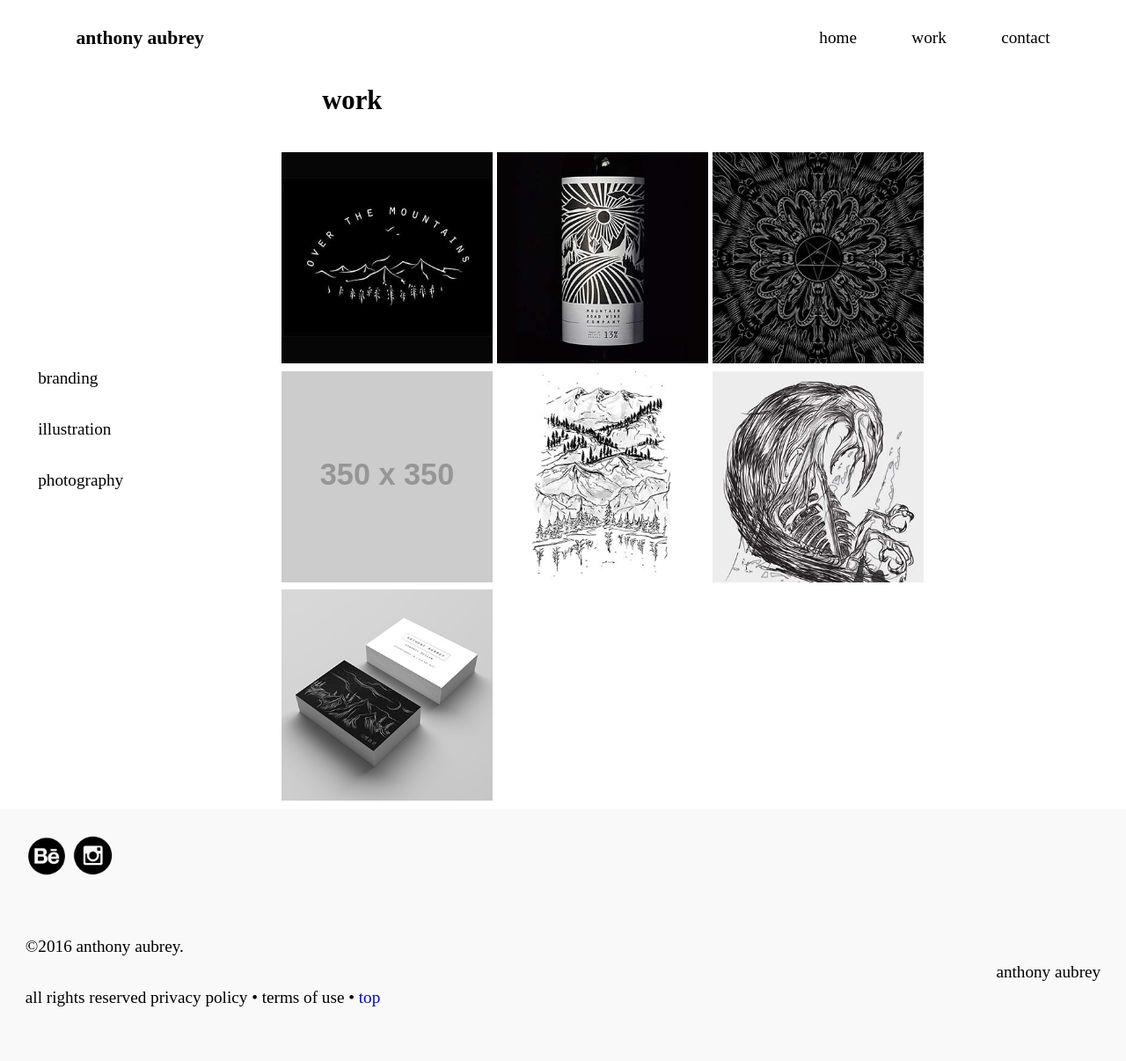
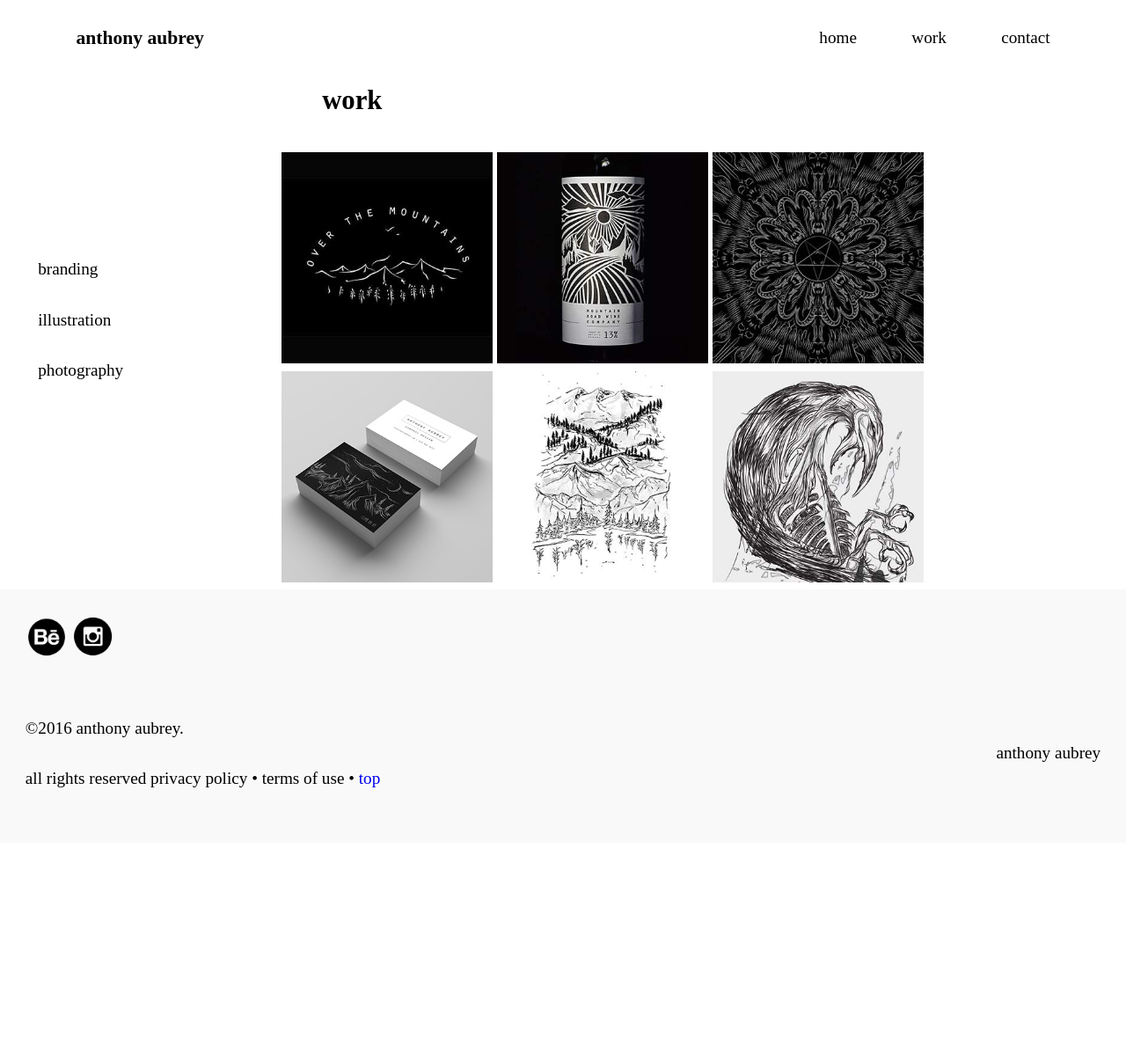
Before and after one commit to anthonyaubrey/portfolio, a Jekyll site: the page built from work.html, in a window 1280 px wide. Shown: the whole page at 88% size. Built offline with Jekyll 4.4.1, drawn with Linux system fonts in a browser that asks for light colours; after the commit the page ends 958 px from its top, so only the background shows below that.

Commit message:
Removed placeholder

```diff
--- a/work.html
+++ b/work.html
@@ -17,10 +17,9 @@ layout: default
       <a href="{{site.baseurl}}/otm"><img src="{{site.baseurl}}/img/otm.jpg" alt="Over The Mountains Campaign"></a>
       <a href="{{site.baseurl}}/mountainroadwinecompany"><img src="{{site.baseurl}}/img/wine-bottle.jpg" alt="Wine Label Mock Up"></a>
       <a href="{{site.baseurl}}/mandalapage"><img src="{{site.baseurl}}/img/mandala.jpg"><a/>
-      <img src="http://placehold.it/350x350">
+      <a href="{{site.baseurl}}/businesscardpage"><img src="{{site.baseurl}}/img/bcardtile.jpg"><a/>
       <a href="{{site.baseurl}}/mountainstrees"><img src="{{site.baseurl}}/img/mts.jpg"><a/>
       <a href="{{site.baseurl}}/crowillustration"><img src="{{site.baseurl}}/img/crowdesign.jpg"><a/>
-      <a href="{{site.baseurl}}/businesscardpage"><img src="{{site.baseurl}}/img/bcardtile.jpg"><a/>
     </div>
     </div>
   </div>
```
